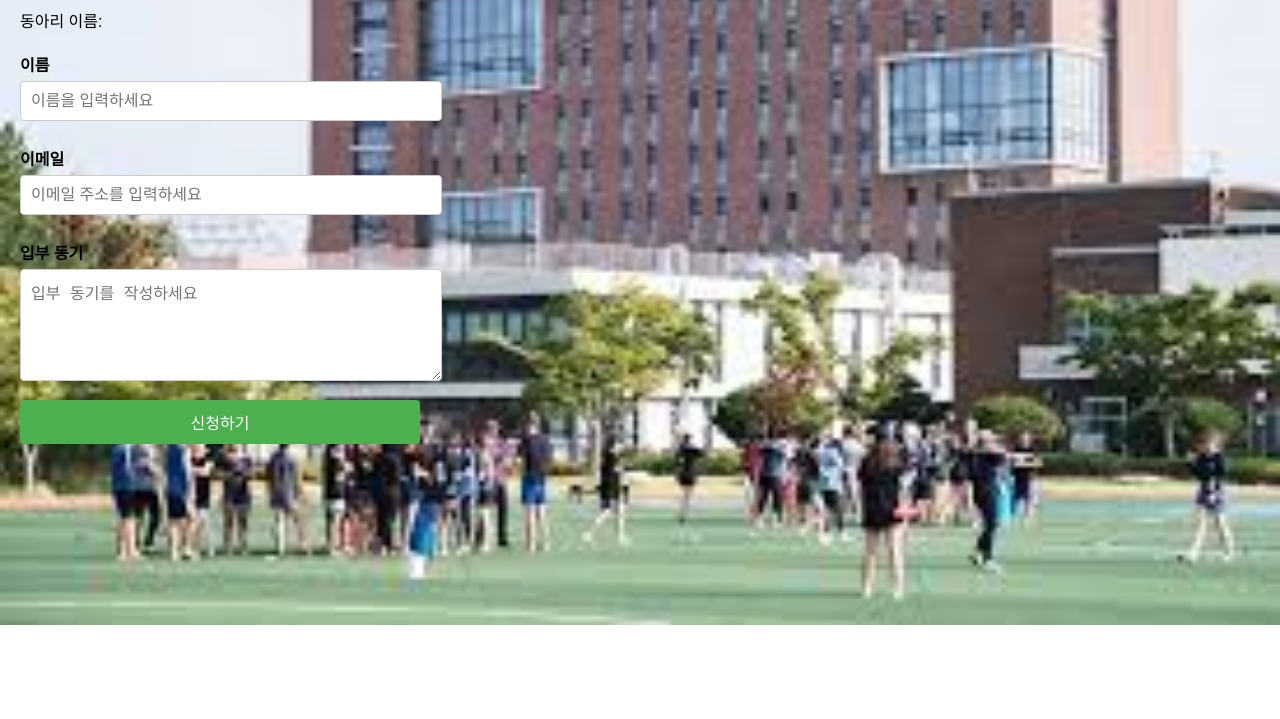
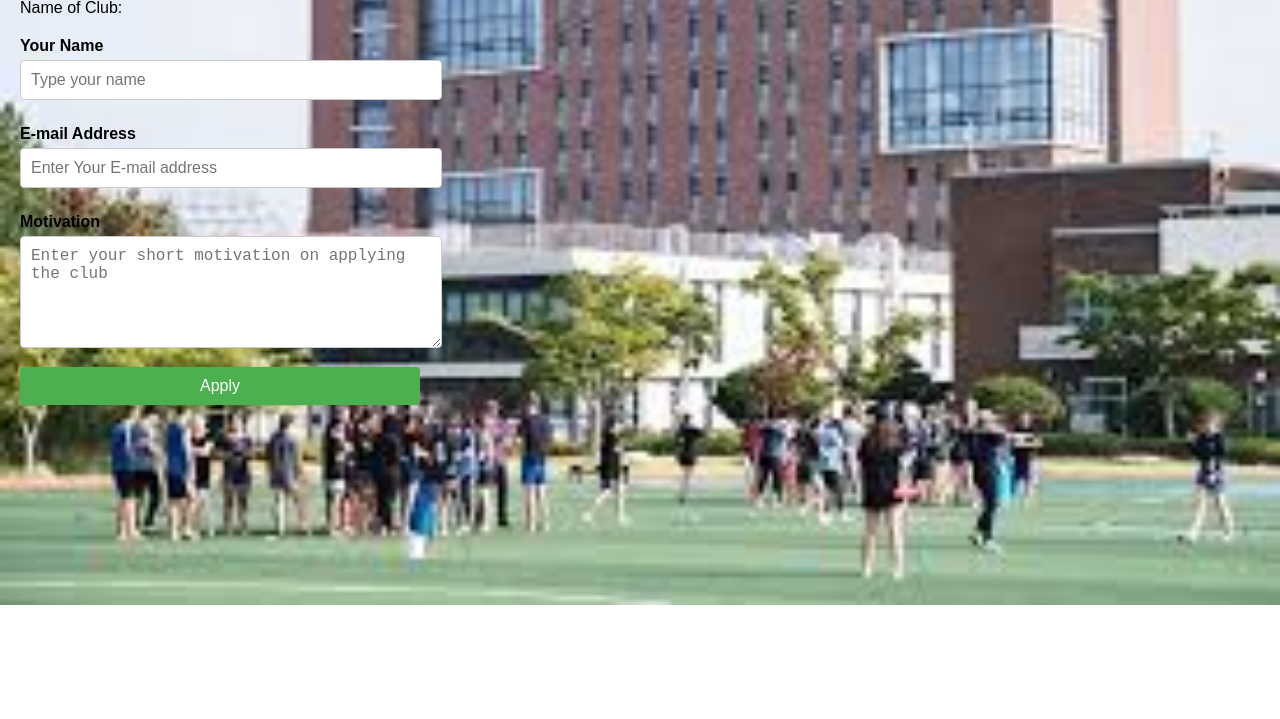
Before and after one commit to Kwak-Jin/WebProgram, a plain HTML site: page apply.html in a window 1280 px wide. Shown: the part 81-800 px from the top of the page. Drawn offline with Linux system fonts and the light colour scheme.

Commit message:
commit for the last web design

```diff
--- a/apply.html
+++ b/apply.html
@@ -3,7 +3,7 @@
 <head>
     <meta charset="UTF-8">
     <meta name="viewport" content="width=device-width, initial-scale=1.0">
-    <title>동아리 입부 신청</title>
+    <title>Club Application Form</title>
     <style>
         body {
             font-family: Arial, sans-serif;
@@ -48,27 +48,27 @@
     </style>
 </head>
 <body>
-    <h1>동아리 입부 신청</h1>
-    <p id="clubNameDisplay">동아리 이름: </p>
+    <h1>Club Application Form</h1>
+    <p id="clubNameDisplay">Name of Club: </p>
 
     <form>
-        <label for="name">이름</label>
-        <input type="text" id="name" name="name" placeholder="이름을 입력하세요" required>
+        <label for="name">Your Name</label>
+        <input type="text" id="name" name="name" placeholder="Type your name" required>
 
-        <label for="email">이메일</label>
-        <input type="email" id="email" name="email" placeholder="이메일 주소를 입력하세요" required>
+        <label for="email">E-mail Address</label>
+        <input type="email" id="email" name="email" placeholder="Enter Your E-mail address" required>
 
-        <label for="reason">입부 동기</label>
-        <textarea id="reason" name="reason" placeholder="입부 동기를 작성하세요" rows="5" required></textarea>
+        <label for="reason">Motivation</label>
+        <textarea id="reason" name="reason" placeholder="Enter your short motivation on applying the club" rows="5" required></textarea>
 
-        <button type="submit">신청하기</button>
+        <button type="submit">Apply</button>
     </form>
 
     <script>
         const urlParams = new URLSearchParams(window.location.search);
         const clubName = urlParams.get('club');
         if (clubName) {
-            document.getElementById('clubNameDisplay').textContent = `동아리 이름: ${clubName}`;
+            document.getElementById('clubNameDisplay').textContent = `Club: ${clubName}`;
         }
     </script>
 </body>
--- a/styles2.css
+++ b/styles2.css
@@ -2,11 +2,11 @@ body {
     font-family: Arial, sans-serif;
     margin: 0;
     padding: 0;
-    color: #333;
+    color: #000011;
 }
 
 header {
-    background-color: #4CAF50;
+    background-color: #7ac97c;
     color: white;
     padding: 20px;
     text-align: center;
```
Also changed, not shown: clubs.html (+1 -1 lines), index.html (+1 -1 lines).
